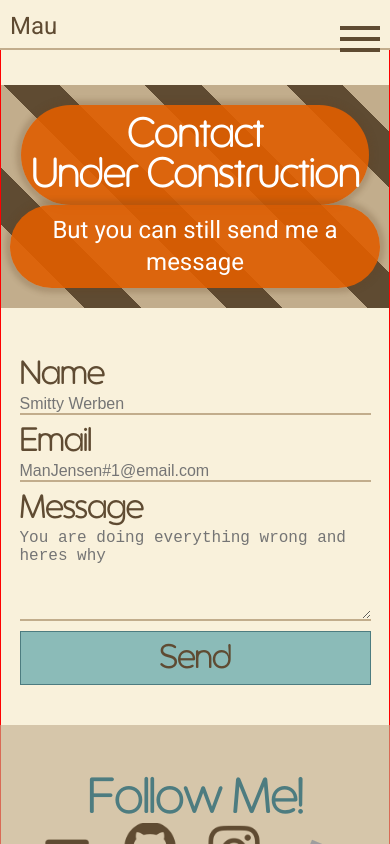
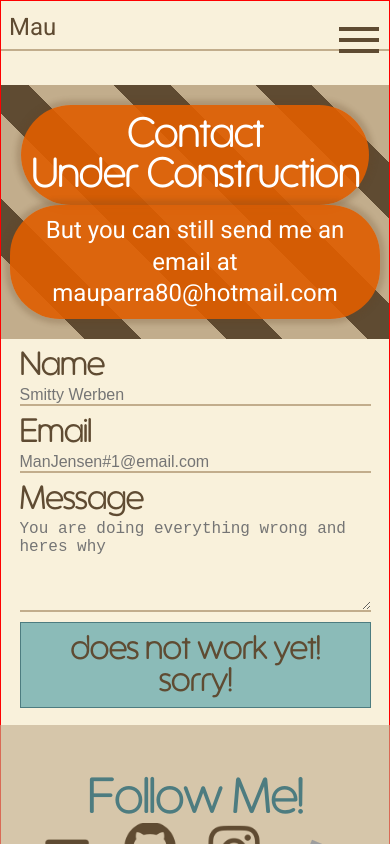
Before and after one commit to mauparra80/maupb, a React (Vite) app: page /contact in a window 390 px wide. Shown: the top 844 px of the page. Built offline with nearby package versions, Linux system fonts and the light colour scheme; grey boxes are pictures that could not be loaded.

Commit message:
disabled contact

```diff
--- a/src/components/header/header.css
+++ b/src/components/header/header.css
@@ -1,6 +1,6 @@
 
 .header-container {
-  position: fixed;
+  position: sticky;
   right: 0;
   top: 0;
   z-index: 999;
@@ -9,6 +9,7 @@
   justify-content: end;
 
   width: 100%;
+  max-width: 1600px;
 
 }
 
--- a/src/pages/contact/Contact.jsx
+++ b/src/pages/contact/Contact.jsx
@@ -7,13 +7,14 @@ export default function Contact() {
     <div className="form-container">
       <div className="contact-prompt">
         <h2 id='contact-title'>Contact<br/> Under Construction</h2>
-        <p>But you can still send me a message</p>
+        <p>But you can still send me an email at mauparra80@hotmail.com</p>
       </div>
 
-      <form name="contact" netlify className='contact-form'>
+      <form name="contact" method="POST" data-netlify="true" className='contact-form' action='/ThankYou' >
+        <input type="hidden" name="form-name" value="contact" />
         <div className="form-row">
           <label htmlFor="name">Name</label>
-          <input type="text" name="name" placeholder='Smitty Werben'/>
+          <input type="text" name="name" placeholder='Smitty Werben' />
         </div>
         <div className="form-row">
           <label htmlFor="email">Email</label>
@@ -24,7 +25,7 @@ export default function Contact() {
           <textarea type="text" name="message" placeholder='You are doing everything wrong and heres why ' rows={5} />
         </div>
 
-        <button type="submit">Send</button>
+        <button type="submit" disabled>does not work yet! sorry!</button>
       </form>
     </div>
   )
--- a/src/pages/contact/contact.css
+++ b/src/pages/contact/contact.css
@@ -115,7 +115,7 @@ textarea {
     margin: 0 50px 0 50px;
   }
   .contact-prompt {
-    margin-bottom: 50px;
+    margin-bottom: 10px;
   }
 
   .form-container {
--- /dev/null
+++ b/src/pages/thank-you/ThankYou.jsx
@@ -0,0 +1,12 @@
+import React from 'react';
+
+function ThankYouPage() {
+    return (
+        <div>
+            <h1>Thank You!</h1>
+            <p>Your submission has been received. We will get back to you soon.</p>
+        </div>
+    );
+}
+
+export default ThankYouPage;
--- a/src/pages/works/Works.jsx
+++ b/src/pages/works/Works.jsx
@@ -2,7 +2,7 @@ import './works.css'
 import {motion} from 'framer-motion'
 import NewProject from '../../components/NewProject/NewProject'
 
-
+import maupbVid from '../../assets/videos/maupb-vid.mp4'
 import futureVid from '../../assets/videos/future-vid.mp4'
 import weddingVid from '../../assets/videos/wedding-vid.mp4'
 import shopVid from '../../assets/videos/shop-video.mp4'
@@ -27,16 +27,19 @@ export default function Works() {
         <NewProject
         mediaSource={weddingVid}
         isVideo={true}
+        link='https://mauparra80.github.io/wedding-site/'
         projectTitle='Wedding Websites'
         tag1={{tag: 'React', tagColor: 'orange'}}
         tag2={{tag: 'Single-Page'}}
         />
         <NewProject
-        mediaSource={shopVid}
+        mediaSource={maupbVid}
         isVideo={true}
-        projectTitle='Mystic Mode'
+        link='https://mysticmodeshop.netlify.app/'
+        projectTitle='maupb (this site)'
         tag1={{tag: 'React', tagColor: 'orange'}}
         tag2={{tag: 'React-Router', tagColor: 'blue'}}
+        tag3={{tag: 'Framer-Motion', tagColor: 'blue'}}
         />
       </div>
     </div>
@@ -50,6 +53,7 @@ export default function Works() {
       <NewProject
         mediaSource={shopVid}
         isVideo={true}
+        link='https://mysticmodeshop.netlify.app/'
         projectTitle='Mystic Mode'
         tag1={{tag: 'React', tagColor: 'orange'}}
         tag2={{tag: 'React-Router', tagColor: 'blue'}}
@@ -57,6 +61,7 @@ export default function Works() {
       <NewProject
         mediaSource={resumeVid}
         isVideo={true}
+        link='https://resumebuildermpb.netlify.app/'
         projectTitle='Resume Builder'
         tag1={{tag: 'React', tagColor: 'orange'}}
         tag2={{tag: 'React-Router', tagColor: 'blue'}}
```
Also changed, not shown: src/Router.jsx (+6 -1 lines), 1 other file (tests, documents, lock files or other folders).
